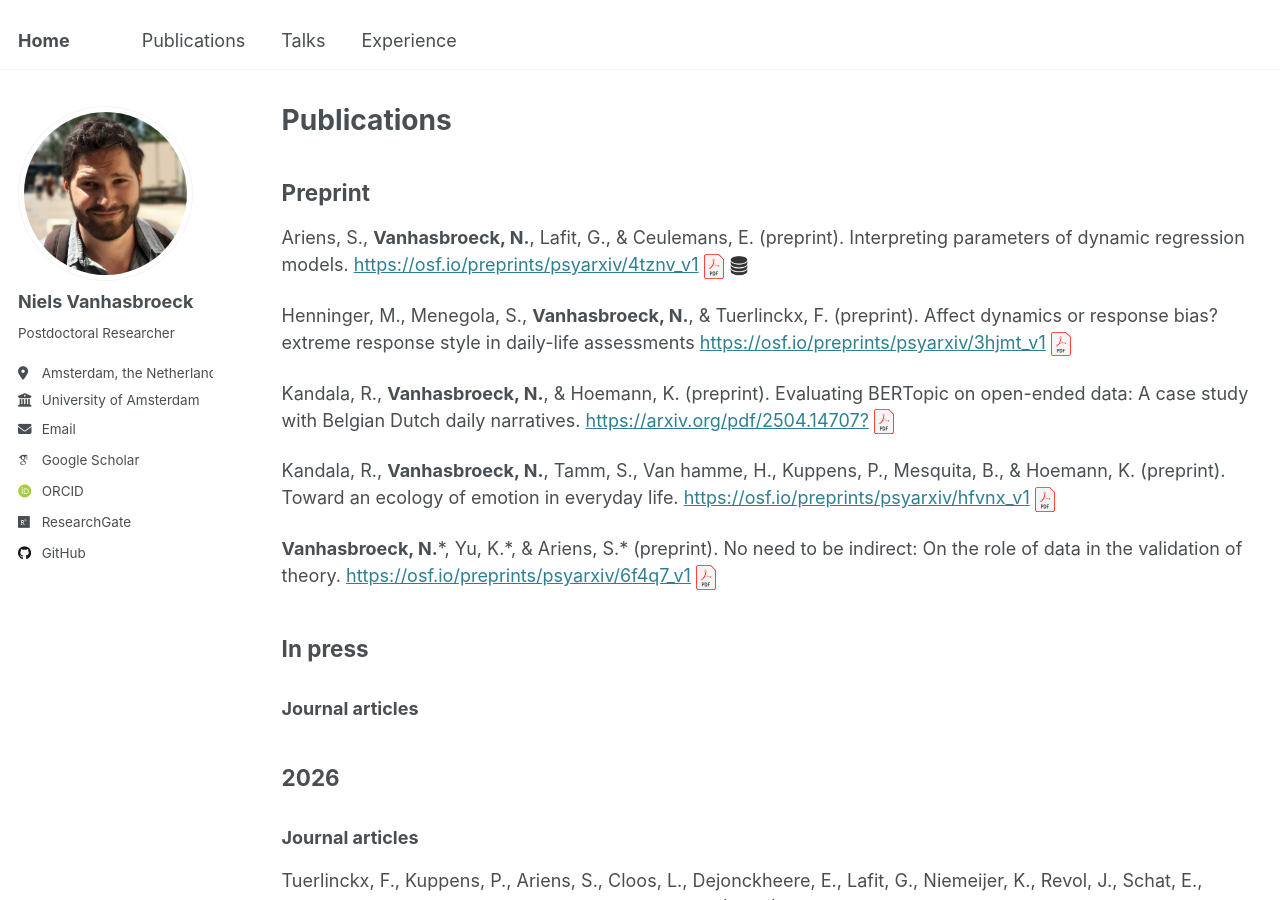
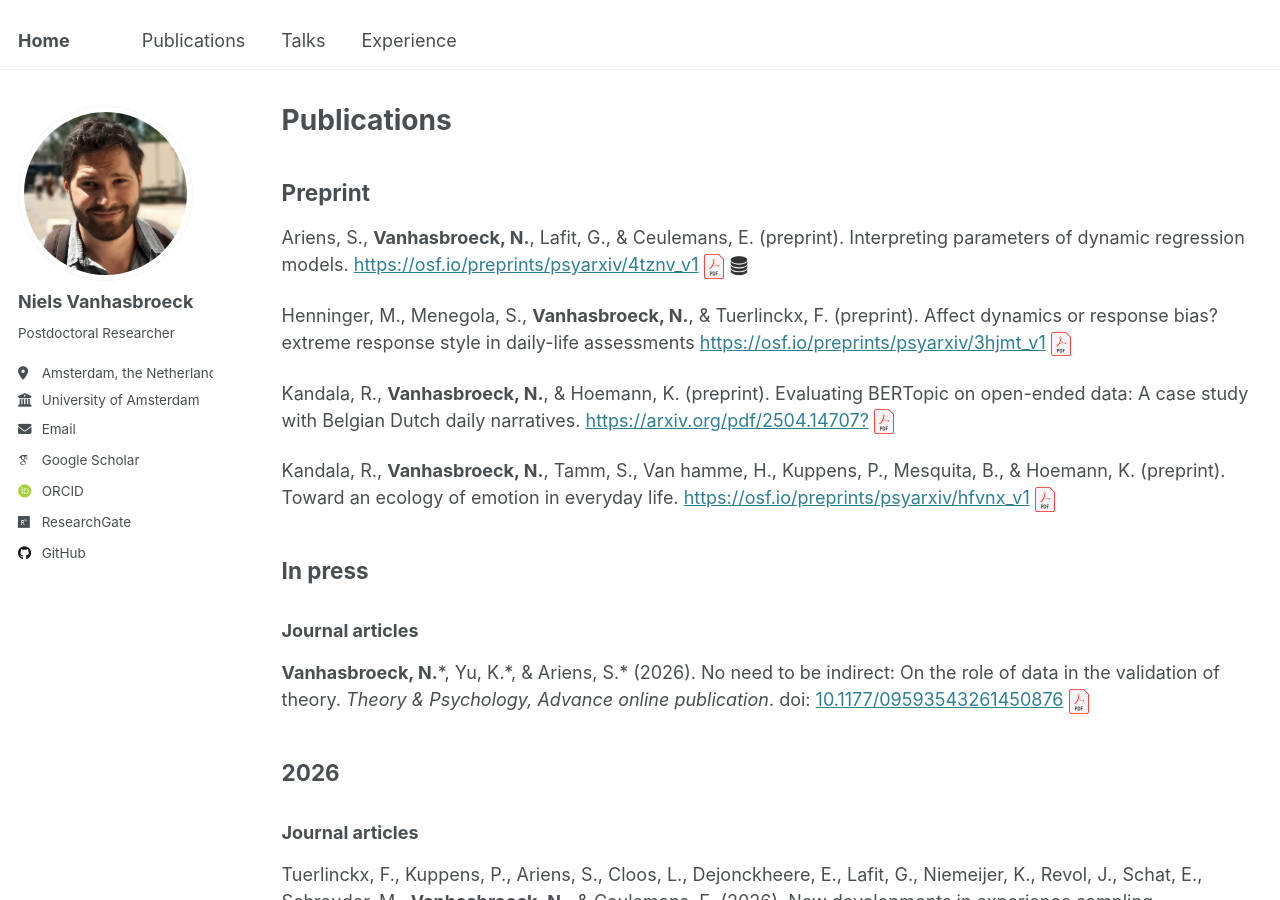
Before and after one commit to ndpvh/ndpvh.github.io, a Jekyll site: the page built from _pages/publications.md, in a window 1280 px wide and 900 px high. Built offline with Jekyll 4.4.1, drawn with Linux system fonts in a browser that asks for light colours; some web fonts are replaced.

Commit message:
Update publication list

```diff
--- a/_pages/publications.md
+++ b/_pages/publications.md
@@ -22,15 +22,15 @@ Kandala, R., **Vanhasbroeck, N.**, & Hoemann, K. (preprint). Evaluating BERTopic
 Kandala, R., **Vanhasbroeck, N.**, Tamm, S., Van hamme, H., Kuppens, P., Mesquita, B., & Hoemann, K. (preprint). Toward an ecology of emotion in everyday life. <a href="https://osf.io/preprints/psyarxiv/hfvnx_v1">https://osf.io/preprints/psyarxiv/hfvnx_v1</a>
 <a href="../files/Kandala_2025_TEEEL.pdf" download><image src="../images/pdf.svg" width="20rem"/></a>
 
-**Vanhasbroeck, N.**\*, Yu, K.\*, & Ariens, S.\* (preprint). No need to be indirect: On the role of data in the validation of theory. <a href="https://osf.io/preprints/psyarxiv/6f4q7_v1">https://osf.io/preprints/psyarxiv/6f4q7_v1</a>
-<a href="../files/Vanhasbroeck_2025_NNTBI.pdf" download><image src="../images/pdf.svg" width="20rem"/></a>
-
 
 
 <!-- IN PRESS -->
 ## In press
 
 ### Journal articles
+
+**Vanhasbroeck, N.**\*, Yu, K.\*, & Ariens, S.\* (2026). No need to be indirect: On the role of data in the validation of theory. _Theory & Psychology, Advance online publication_. doi: <a href="https://www.doi.org/10.1177/09593543261450876">10.1177/09593543261450876</a>
+<a href="../files/Vanhasbroeck_2026_NNTBI.pdf" download><image src="../images/pdf.svg" width="20rem"/></a>
 
 
 
```
Also changed, not shown: 2 other files.
